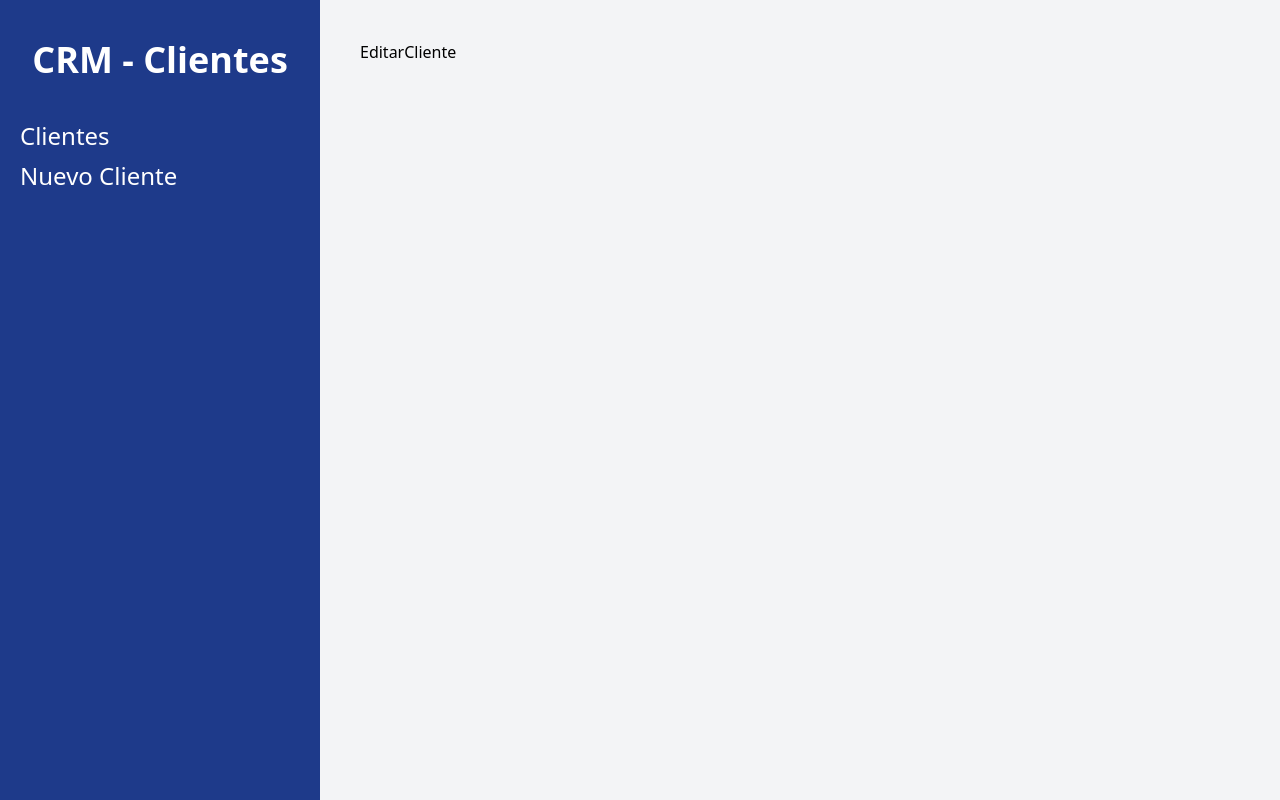
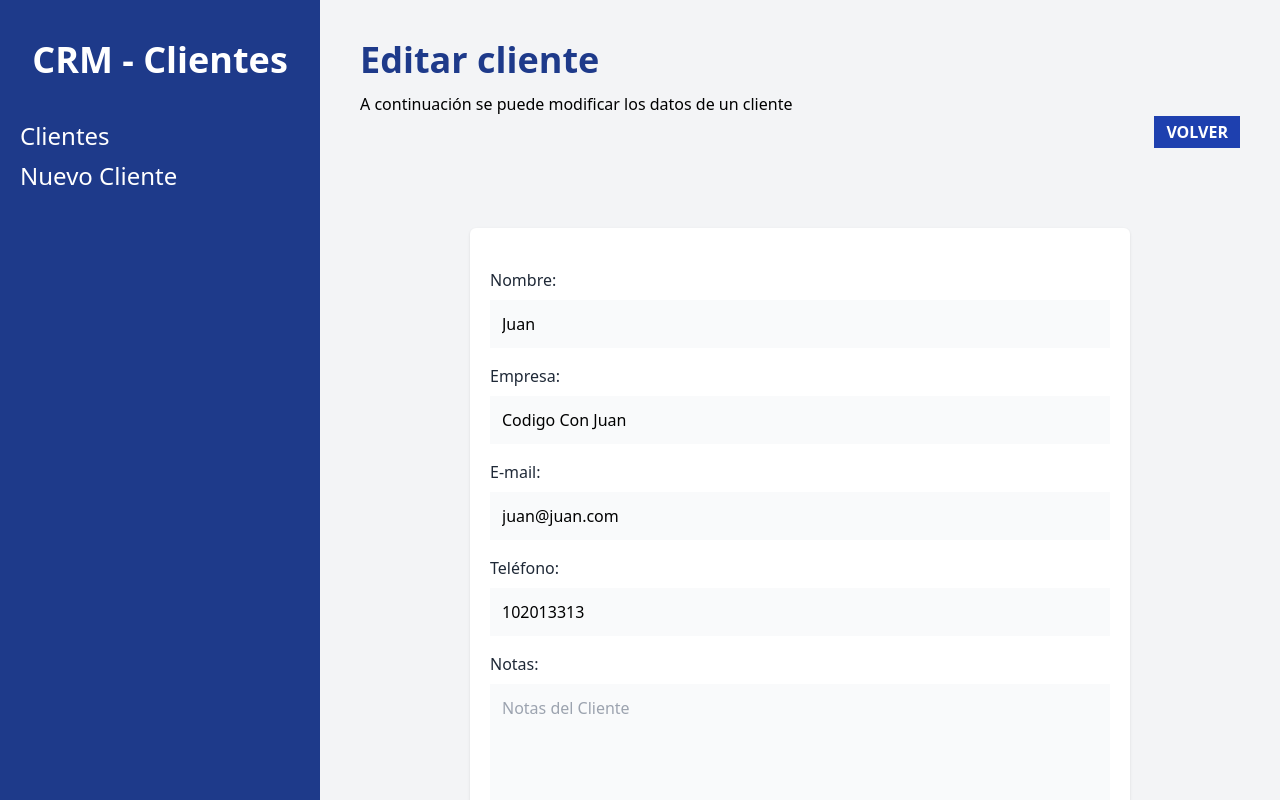
Before and after one commit to TeddyFer06/crm-react, a React (Vite) app: page /clientes/1/editar in a window 1280 px wide. Built offline with nearby package versions, Linux system fonts and the light colour scheme; data requests are answered from the project's data file.

Commit message:
Completing a project with the elimination of a customer

```diff
--- a/src/components/Cliente.jsx
+++ b/src/components/Cliente.jsx
@@ -1,4 +1,10 @@
-import { useNavigate } from "react-router-dom";
+import { useNavigate, Form, redirect } from "react-router-dom";
+import { eliminarCliente } from '../data/clientes'
+
+export async function action({ params }) {
+    await eliminarCliente(params.clienteId)
+    return redirect('/')
+}
 
 const Cliente = ({ cliente }) => {
 
@@ -26,12 +32,23 @@
                 >
                     Editar
                 </button>
-                <button
-                    type="button"
-                    className="text-red-600 hover:text-red-700 uppercase text-xs"
+
+                <Form
+                    method="post"
+                    action={`/clientes/${id}/eliminar`}
+                    onSubmit={(e) => {
+                        if (!confirm('Deseas eliminar este registro?')) {
+                            e.preventDefault()
+                        }
+                    }}
                 >
-                    Eliminar
-                </button>
+                    <button
+                        type="submit"
+                        className="text-red-600 hover:text-red-700 uppercase text-xs"
+                    >
+                        Eliminar
+                    </button>
+                </Form>
             </td>
         </tr>
     )
--- a/src/components/Formulario.jsx
+++ b/src/components/Formulario.jsx
@@ -12,6 +12,7 @@
                     className="mt-2 block w-full p-3 bg-gray-50"
                     placeholder="Nombre del Cliente"
                     name="nombre"
+                    defaultValue={cliente?.nombre}
                 />
             </div>
             <div className="mb-4">
@@ -25,6 +26,7 @@
                     className="mt-2 block w-full p-3 bg-gray-50"
                     placeholder="Empresa del Cliente"
                     name="empresa"
+                    defaultValue={cliente?.empresa}
                 />
             </div>
 
@@ -39,6 +41,7 @@
                     className="mt-2 block w-full p-3 bg-gray-50"
                     placeholder="Email del Cliente"
                     name="email"
+                    defaultValue={cliente?.email}
                 />
             </div>
 
@@ -53,6 +56,7 @@
                     className="mt-2 block w-full p-3 bg-gray-50"
                     placeholder="Teléfono del Cliente"
                     name="telefono"
+                    defaultValue={cliente?.telefono}
                 />
             </div>
 
@@ -68,6 +72,7 @@
                     className="mt-2 block w-full p-3 bg-gray-50 h-40 align-self"
                     placeholder="Notas del Cliente"
                     name="notas"
+                    defaultValue={cliente?.notas}
                 />
             </div>
         </>
--- a/src/data/clientes.jsx
+++ b/src/data/clientes.jsx
@@ -26,3 +26,29 @@
         console.log(error)
     }
 }
+
+export async function actualizarCliente(id, datos) {
+    try {
+        const respuesta = await fetch(`${import.meta.env.VITE_API_URL}/${id}`, {
+            method: 'PUT',
+            body: JSON.stringify(datos),
+            headers: {
+                'Content-Type': 'application/json'
+            }
+        });
+        await respuesta.json();
+    } catch (error) {
+        console.log(error)
+    }
+}
+
+export async function eliminarCliente(id) {
+    try {
+        const respuesta = await fetch(`${import.meta.env.VITE_API_URL}/${id}`, {
+            method: 'DELETE',
+        });
+        await respuesta.json();
+    } catch (error) {
+        console.log(error)
+    }
+}
--- a/src/main.jsx
+++ b/src/main.jsx
@@ -5,8 +5,9 @@
 import Layout from './components/Layout'
 import NuevoCliente, { action as nuevoClienteAction } from './pages/NuevoCliente'
 import Index, { loader as clientesLoader } from './pages/Index'
-import EditarCliente, { loader as editarClienteLoader } from './pages/EditarCliente'
+import EditarCliente, { loader as editarClienteLoader, action as editarClienteAction } from './pages/EditarCliente'
 import ErrorPage from './components/ErrorPage'
+import { action as eliminarClienteAction } from './components/Cliente'
 
 
 const router = createBrowserRouter([
@@ -23,13 +24,19 @@
       {
         path: '/clientes/nuevo',
         element: <NuevoCliente />,
-        action: nuevoClienteAction
+        action: nuevoClienteAction,
+        errorElement: <ErrorPage />
       },
       {
         path: 'clientes/:clienteId/editar',
         element: <EditarCliente />,
         loader: editarClienteLoader,
+        action: editarClienteAction,
         errorElement: <ErrorPage />
+      },
+      {
+        path: '/clientes/:clienteId/eliminar',
+        action: eliminarClienteAction,
       }
     ]
   },
--- a/src/pages/EditarCliente.jsx
+++ b/src/pages/EditarCliente.jsx
@@ -1,4 +1,7 @@
-import { obtenerCliente } from '../data/clientes'
+import { Form, useNavigate, useLoaderData, useActionData, redirect } from 'react-router-dom'
+import { obtenerCliente, actualizarCliente } from '../data/clientes'
+import Formulario from '../components/Formulario'
+import Error from '../components/Error'
 
 export async function loader({ params }) {
     const cliente = await obtenerCliente(params.clienteId)
@@ -11,9 +14,72 @@
     return cliente
 }
 
+export async function action({ request, params }) {
+    const formData = await request.formData()
+    const datos = Object.fromEntries(formData)
+    const email = formData.get('email')
+
+    // Validación del Formulario
+    const errores = []
+    if (Object.values(datos).includes('')) {
+        errores.push('Todos los campos son obligatorios')
+    }
+
+    let regex = new RegExp("([!#-'*+/-9=?A-Z^-~-]+(\.[!#-'*+/-9=?A-Z^-~-]+)*|\"\(\[\]!#-[^-~ \t]|(\\[\t -~]))+\")@([!#-'*+/-9=?A-Z^-~-]+(\.[!#-'*+/-9=?A-Z^-~-]+)*|\[[\t -Z^-~]*])");
+    if (!regex.test(email)) {
+        errores.push('El email no es válido')
+    }
+
+    // Retornar datos si hay errores
+    if (Object.keys(errores).length) {
+        return errores
+    }
+
+    // Actualizar el cliente
+    await actualizarCliente(params.clienteId, datos)
+    return redirect('/')
+}
+
 const EditarCliente = () => {
+
+    const navigate = useNavigate();
+    const cliente = useLoaderData();
+    const errores = useActionData();
+
     return (
-        <div>EditarCliente</div>
+        <>
+            <h1 className="font-black text-4xl text-blue-900">Editar cliente</h1>
+            <p className="mt-3">A continuación se puede modificar los datos de un cliente</p>
+
+            <div className="flex justify-end">
+                <button
+                    className="bg-blue-800 text-white px-3 py-1 font-bold uppercase"
+                    onClick={() => navigate('/')}
+                >
+                    Volver
+                </button>
+            </div>
+
+            <div className="bg-white shadow rounded-md md:w-3/4 mx-auto px-5 py-10 mt-20">
+
+                {errores?.length && errores.map((error, i) => <Error key={i}>{error}</Error>)}
+
+                <Form
+                    method="post"
+                    noValidate
+                >
+                    <Formulario
+                        cliente={cliente}
+                    />
+
+                    <input
+                        type="submit"
+                        className="mt-5 w-full bg-blue-800 p-3 uppercase font-bold text-white text-lg"
+                        value="Guardar cambios"
+                    />
+                </Form>
+            </div>
+        </>
     )
 }
 
```
